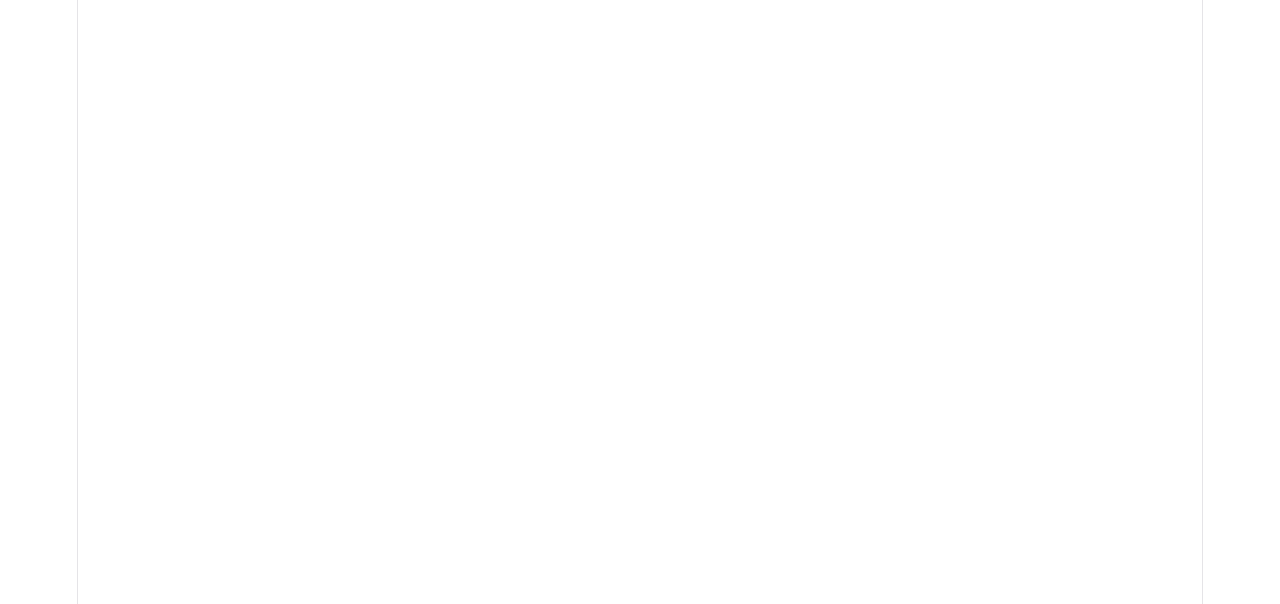
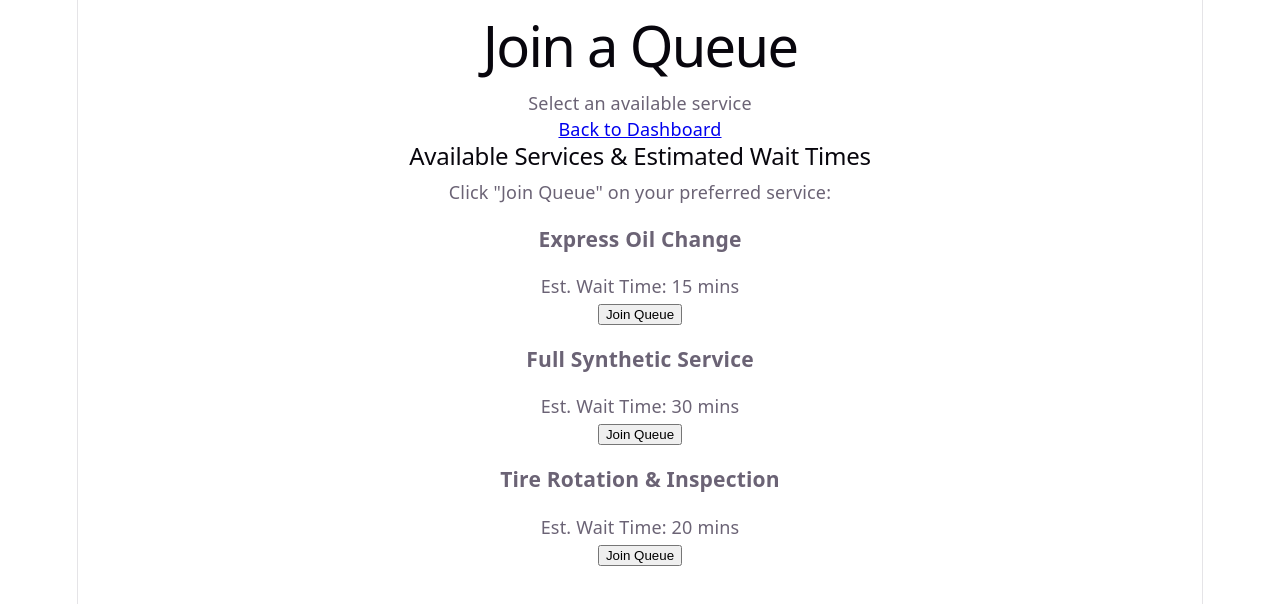
Before and after one commit to Irving13-97/QueueSmart-Project, a React (Vite) app: page /join-queue in a window 1280 px wide. Before the commit this address had no page. Shown: the top 604 px of the page. Built offline with nearby package versions, Linux system fonts and the light colour scheme.

Commit message:
Set up user screens

```diff
--- a/src/App.jsx
+++ b/src/App.jsx
@@ -2,6 +2,9 @@ import { BrowserRouter as Router, Routes, Route } from 'react-router-dom'
 import Login from './pages/Login'
 import Register from './pages/Register'
 import UserDashboard from './pages/UserDashboard'
+import JoinQueue from './pages/JoinQueue'
+import QueueStatus from './pages/QueueStatus'
+import History from './pages/History'
 import AdminDashboard from './pages/AdminDashboard'
 import './App.css'
 
@@ -13,6 +16,9 @@ function App() {
         <Route path="/register" element={<Register />} />
         <Route path="/user-dashboard" element={<UserDashboard />} />
         <Route path="/admin-dashboard" element={<AdminDashboard />} />
+        <Route path="/join-queue" element={<JoinQueue />} />
+        <Route path="queue-status" element={<QueueStatus />} />
+        <Route path="history" element={<History />} />
       </Routes>
     </Router>
   )
--- a/src/pages/History.jsx
+++ b/src/pages/History.jsx
@@ -1,3 +1,41 @@
+import { Link } from 'react-router-dom';
+import '../App.css';
+
+// Mock past queues
+const mockHistory = [
+  { id: 1, date: '2026-09-28', service: 'Express Oil Change', outcome: 'Served' },
+  { id: 2, date: '2026-09-15', service: 'Full Synthetic Service', outcome: 'Left queue' },
+  { id: 3, date: '2026-09-02', service: 'Tire Rotation & Inspection', outcome: 'Served' }
+];
+
 export default function History() {
-  return <h1>History Page</h1>;
+  return (
+    <div>
+      <h1>Queue History</h1>
+      <Link to="/user-dashboard">Back to Dashboard</Link>
+
+      {mockHistory.length === 0 ? (
+        <p>You have not joined any queues yet.</p>
+      ) : (
+        <table>
+          <thead>
+            <tr>
+              <th>Date</th>
+              <th>Service</th>
+              <th>Outcome</th>
+            </tr>
+          </thead>
+          <tbody>
+            {mockHistory.map((item) => (
+              <tr key={item.id}>
+                <td>{item.date}</td>
+                <td>{item.service}</td>
+                <td>{item.outcome}</td>
+              </tr>
+            ))}
+          </tbody>
+        </table>
+      )}
+    </div>
+  );
 }
--- a/src/pages/JoinQueue.jsx
+++ b/src/pages/JoinQueue.jsx
@@ -1,3 +1,53 @@
+import { useNavigate, Link } from 'react-router-dom';
+import '../App.css';
+
+// mock services available for selection
+const mockServices = [
+  { id: 1, name: 'Express Oil Change', estimatedTime: '15 mins' },
+  { id: 2, name: 'Full Synthetic Service', estimatedTime: '30 mins' },
+  { id: 3, name: 'Tire Rotation & Inspection', estimatedTime: '20 mins' }
+];
+
 export default function JoinQueue() {
-  return <h1>JoinQueue Page</h1>;
+  const navigate = useNavigate();
+
+  // select a service and join queue
+  const handleJoin = (service) => {
+    const queueData = {
+      serviceName: service.name,
+      position: Math.floor(Math.random() * 4) + 2, // Random position between 2 and 5
+      waitTime: service.estimatedTime
+    };
+
+    // save to localStorage so UserDashboard can read it
+    localStorage.setItem('queuesmart_active_queue', JSON.stringify(queueData));
+
+    alert(`Successfully joined queue for ${service.name}!`);
+    navigate('/user-dashboard');
+  };
+
+  return (
+    <div>
+      {/* Header */}
+      <div>
+        <h1>Join a Queue</h1>
+        <p>Select an available service</p>
+        <Link to="/user-dashboard">Back to Dashboard</Link>
+      </div>
+
+      {/* Services List & Wait Times */}
+      <div>
+        <h2>Available Services &amp; Estimated Wait Times</h2>
+        <p>Click "Join Queue" on your preferred service:</p>
+
+        {mockServices.map((service) => (
+          <div key={service.id}>
+            <h3>{service.name}</h3>
+            <p>Est. Wait Time: {service.estimatedTime}</p>
+            <button onClick={() => handleJoin(service)}>Join Queue</button>
+          </div>
+        ))}
+      </div>
+    </div>
+  );
 }
--- a/src/pages/QueueStatus.jsx
+++ b/src/pages/QueueStatus.jsx
@@ -1,3 +1,53 @@
+import { useState } from 'react';
+import { Link } from 'react-router-dom';
+import '../App.css';
+
+// Work out the status message from the queue position
+function getStatus(position) {
+  if (position <= 0) return 'Served';
+  if (position <= 2) return 'Almost ready';
+  return 'Waiting';
+}
+
 export default function QueueStatus() {
-  return <h1>Status Page</h1>;
+  // Read the queue saved by JoinQueue (null if the user hasn't joined one)
+  const [queue, setQueue] = useState(() => {
+    const saved = localStorage.getItem('queuesmart_active_queue');
+    return saved ? JSON.parse(saved) : null;
+  });
+
+  // Demo only: moves the user one place forward so each status can be seen
+  const handleAdvance = () => {
+    const updated = { ...queue, position: queue.position - 1 };
+    localStorage.setItem('queuesmart_active_queue', JSON.stringify(updated));
+    setQueue(updated);
+  };
+
+  return (
+    <div>
+      <h1>Queue Status</h1>
+      <Link to="/user-dashboard">Back to Dashboard</Link>
+
+      {queue ? (
+        <div>
+          <p>Service: {queue.serviceName}</p>
+          <p>
+            Current Position:{' '}
+            {queue.position > 0 ? `#${queue.position}` : 'None (you have been served)'}
+          </p>
+          <p>Estimated Wait Time: {queue.position > 0 ? queue.waitTime : '0 mins'}</p>
+          <p>Status: {getStatus(queue.position)}</p>
+
+          {queue.position > 0 && (
+            <button onClick={handleAdvance}>Advance Queue (demo)</button>
+          )}
+        </div>
+      ) : (
+        <div>
+          <p>You are currently not checked into any queues.</p>
+          <Link to="/join-queue">Go to Join Queue</Link>
+        </div>
+      )}
+    </div>
+  );
 }
--- a/src/pages/Register.jsx
+++ b/src/pages/Register.jsx
@@ -36,7 +36,6 @@ export default function Register() {
     <div className="login-page">
       <form className="login-card" onSubmit={handleRegister}>
         <h2>Create Account</h2>
-        <p>Create a QueueSmart Account</p>
 
         {error && <p>{error}</p>}
 
--- a/src/pages/UserDashboard.jsx
+++ b/src/pages/UserDashboard.jsx
@@ -1,8 +1,33 @@
+import { useState } from 'react';
+import { useNavigate, Link } from 'react-router-dom';
+import '../App.css';
+
 export default function UserDashboard() {
+
+  const navigate = useNavigate();
+
+  const handleLogout = () => {
+    navigate('/');
+  };
+
   return (
     <div>
-      <h1>User Dashboard</h1>
-      <p>Welcome to the QueueSmart dashboard!</p>
+      <div>
+        <h1>Customer Dashboard</h1>
+        <p>Welcome back to UH Express Software Engineers! Check your status, history, or join a new queue below.</p>
+        <Link to="/queue-status">Queue Status</Link>{' '}
+        <Link to="/history">History</Link>{' '}
+        <button onClick={handleLogout}>Log Out</button>
+      </div>
+
+      <div>
+        <h2>Active Services Summary</h2>
+        <p>
+          UH Express Software Engineers currently offers express oil
+          packages, and complete multi-point inspections.
+        </p>
+        <Link to="/join-queue">View All Available Services →</Link>
+      </div>
     </div>
   );
 }
```
